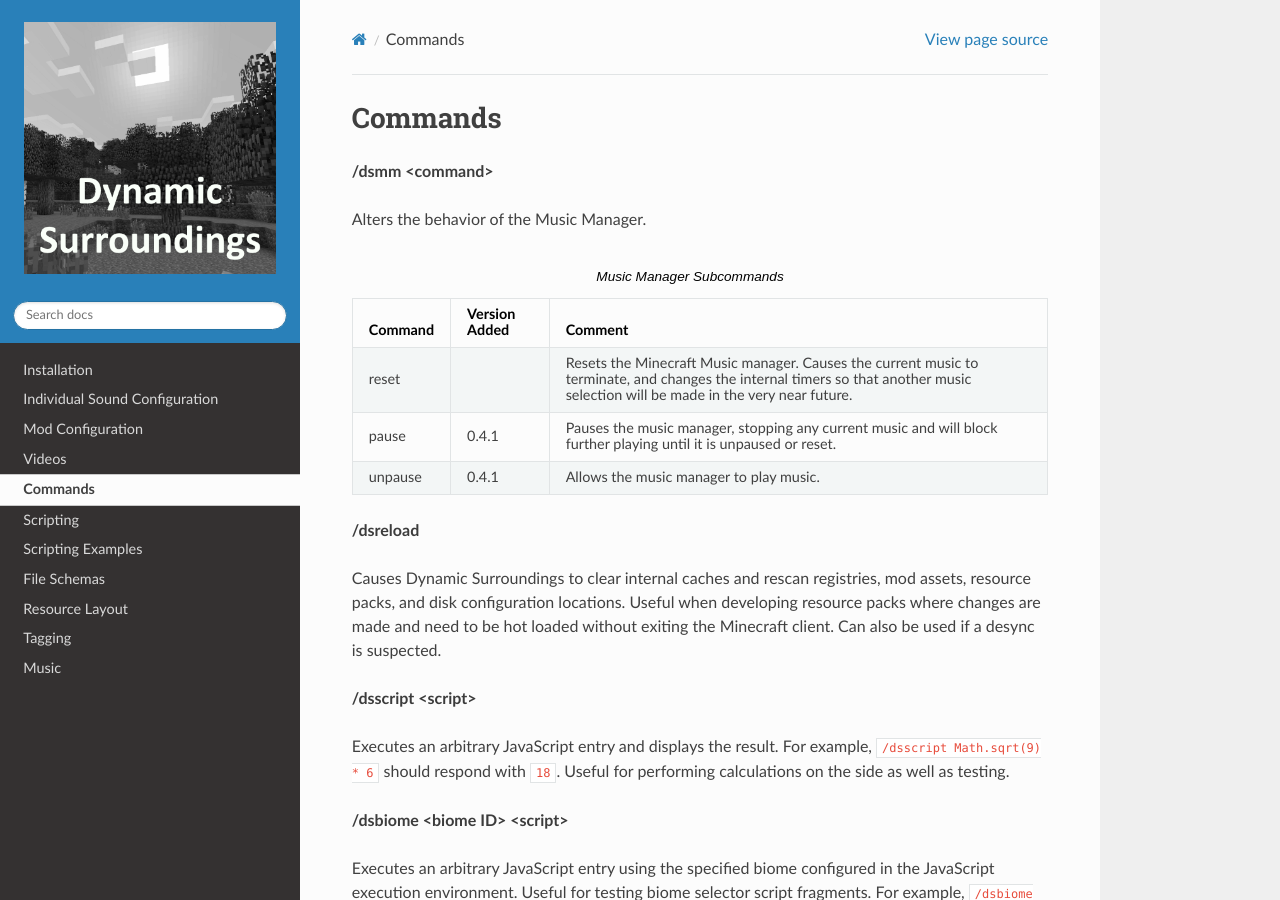
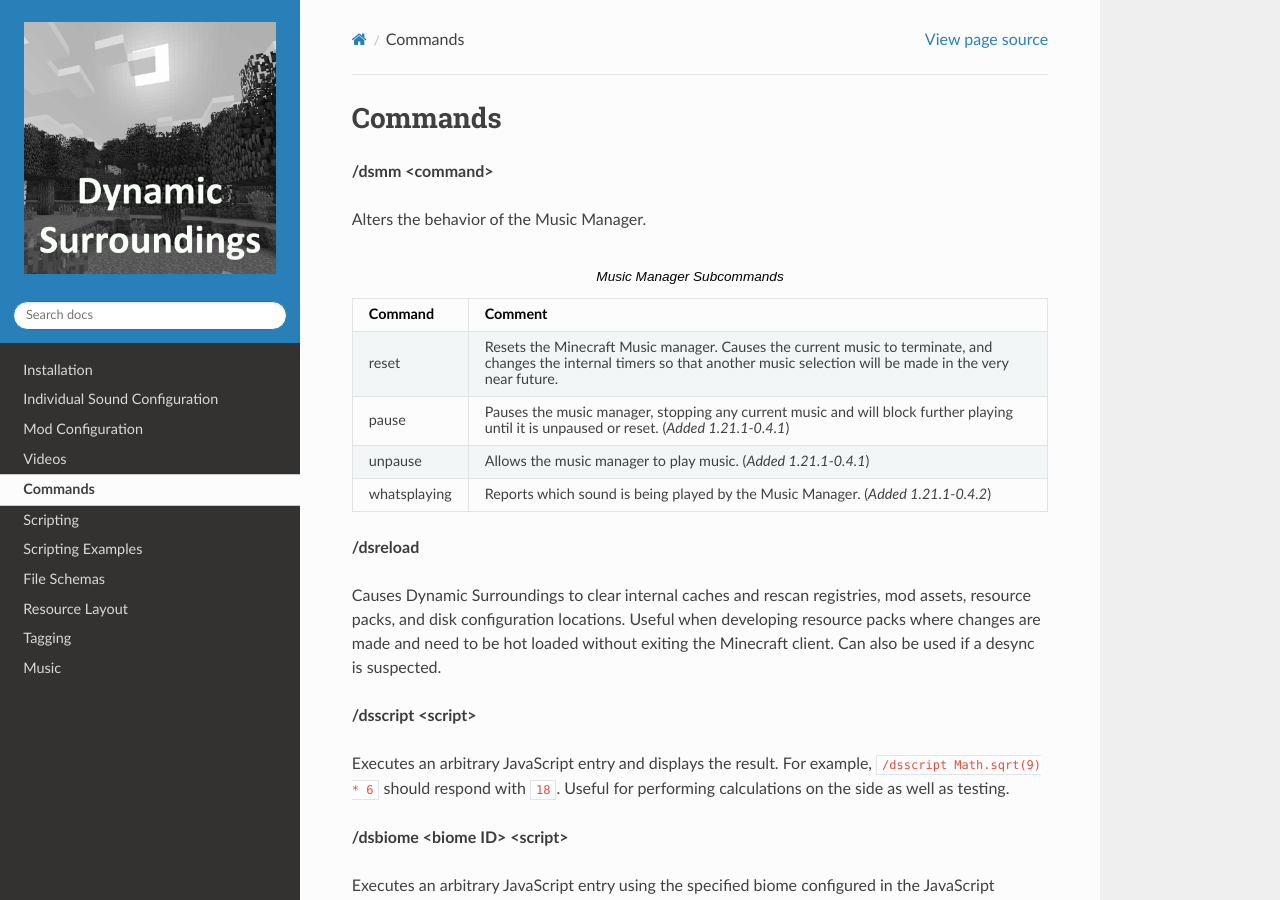
Before and after one commit to OreCruncher/DynamicSurroundingsDocs, a Sphinx documentation site: the page built from docs/source/commands/commands.rst, in a window 1280 px wide and 900 px high. Built offline with Sphinx 7.4.7 and the Read the Docs theme 3.1.0, drawn with Linux system fonts in a browser that asks for light colours.

Commit message:
Update for the 0.4.2 release

```diff
--- a/docs/source/commands/commands.rst
+++ b/docs/source/commands/commands.rst
@@ -14,17 +14,15 @@
     :header-rows: 1
 
     *   - Command
-        - Version Added
         - Comment
     *   - reset
-        -
         - Resets the Minecraft Music manager. Causes the current music to terminate, and changes the internal timers so that another music selection will be made in the very near future.
     *   - pause
-        - 0.4.1
-        - Pauses the music manager, stopping any current music and will block further playing until it is unpaused or reset.
+        - Pauses the music manager, stopping any current music and will block further playing until it is unpaused or reset. (*Added 1.21.1-0.4.1*)
     *   - unpause
-        - 0.4.1
-        - Allows the music manager to play music.
+        - Allows the music manager to play music. (*Added 1.21.1-0.4.1*)
+    *   - whatsplaying
+        - Reports which sound is being played by the Music Manager. (*Added 1.21.1-0.4.2*)
 
 :sectiontitle:`/dsreload`
 
--- a/docs/source/config/modconfiguration.rst
+++ b/docs/source/config/modconfiguration.rst
@@ -198,6 +198,8 @@
         - Normally when a player is in creative mode the music that is played is for the creative session. Enabling this feature will allow the regular biome music to play as if the player was not in creative mode.
     *   - displayToastMessagesForMusic
         - Controls whether a toast popout will be displayed when playing music that required atribution.
+    *   - remapSounds
+        - Enables sound remapping when sounds are played. Enabling tells Dynamic Surroundings to replace various step sounds with replacement versions. (*Added 1.21.1-0.4.2*)
 
 blockEffects
 ++++++++++++
@@ -311,7 +313,7 @@
     *   - enableFloorSqueaks
         - Enables playing floor squeeks when walking on wooden floors.
     *   - enableLeafAccents
-        - Enables playing sound effects when walking on leaf blocks.
+        - Enables playing sound effects when walking on leaf blocks.  (*Removed 1.21.1-0.4.2*)
 
 particleTweaks
 ++++++++++++++
@@ -367,7 +369,7 @@
 fogOptions
 ++++++++++
 
-.. versionadded:: 0.4.1
+*Added 1.21.1-0.4.1*
 
 .. code-block:: JSON
 
--- a/docs/source/packs/layout.rst
+++ b/docs/source/packs/layout.rst
@@ -22,7 +22,7 @@
 folder named ``dsconfigs``. The ``tags`` folder is for configuring Dynamic Surroundings tags, and is entirely separate from Minecraft tags. See :doc:`tagging` for more
 information.
 
-``biomes.json``, ``blocks.json``, ``dimensions.json``, and ``sound_factories.json`` are placed in the ``dsconfigs`` folder. Though it's not specifically required, mod specific
+``biomes.json``, ``blocks.json``, ``dimensions.json``, ``sound_factories.json``, and ``sound_mappings.json`` are placed in the ``dsconfigs`` folder. Though it's not specifically required, mod specific
 enhancements should be placed into a folder specific to the mod. You can see this in the Mod image where ``biomesoplenty`` is concerned.
 
 ``sounds.json`` is placed placed in the regular location required by Minecraft.
--- a/docs/source/schemas/dimensions.rst
+++ b/docs/source/schemas/dimensions.rst
@@ -45,3 +46,6 @@
     *   - playBiomeSounds
         - Boolean
         - Indicates if any biome sounds should be generated in the dimension. Default is ``true``.
+    *   - compassWobble
+        - Boolean
+        - Indicates if the compass overlay should cause wobbling for the dimension. Default is based on whether the dimension is considered natural or not. In Vanilla, compass wobbling occurs when in the Nether or End. (*Added 1.21.1-0.4.2*)
--- a/docs/source/schemas/schemas.rst
+++ b/docs/source/schemas/schemas.rst
@@ -9,4 +9,6 @@
     biomes
     blocks
     dimensions
+    block_spec
     acoustic
+    sound_mapping
```
Also changed, not shown: other parts of docs/source/schemas/dimensions.rst (+2 -1 lines), docs/source/schemas/block_spec.rst (added, +58 -0 lines), docs/source/schemas/blocks.rst (+1 -11 lines), docs/source/schemas/sound_mapping.rst (added, +147 -0 lines), docs/source/schemas/images/block_state_example.png (added).
